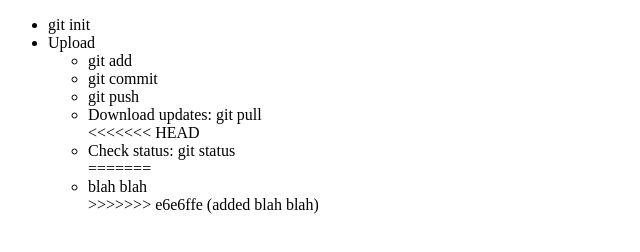
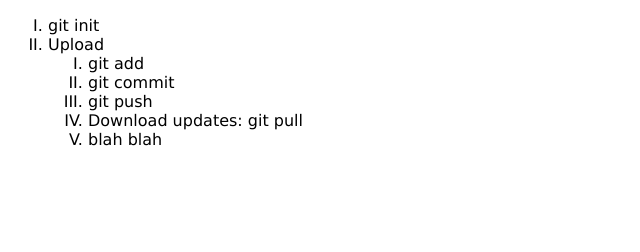
Before and after one commit to primusr/cc22, a plain HTML site: page index.html in a window 1280 px wide. Shown: the whole page, without its empty margins (0-640 px from the left). Drawn offline with Linux system fonts and the light colour scheme.

Commit message:
added stylesheets

```diff
--- a/index.html
+++ b/index.html
@@ -3,6 +3,7 @@
 <head>
     <meta charset="UTF-8">
     <meta name="viewport" content="width=device-width, initial-scale=1.0">
+   <link rel="stylesheet" href="style.css">
     <title>Git hub demo</title>
 </head>
 <body>
@@ -14,11 +15,7 @@
                <li>git commit</li>
         <li>git push</li>
         <li>Download updates: git pull</li>
-<<<<<<< HEAD
-        <li>Check status: git status</li>
-=======
         <li>blah blah</li>
->>>>>>> e6e6ffe (added blah blah)
         </ul>
 
     </ul>
--- a/style.css
+++ b/style.css
@@ -0,0 +1,8 @@
+body{
+    font-family: Verdana, Geneva, Tahoma, sans-serif;
+    align-items:baseline;
+}
+
+li{
+    list-style:upper-roman;
+}
```
